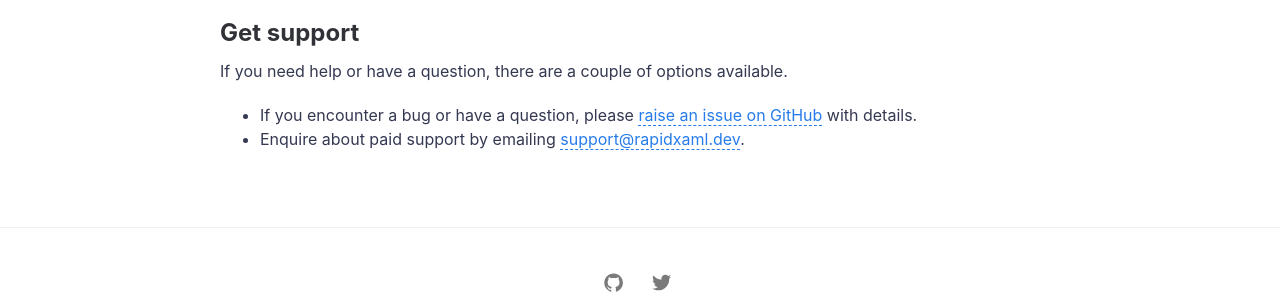
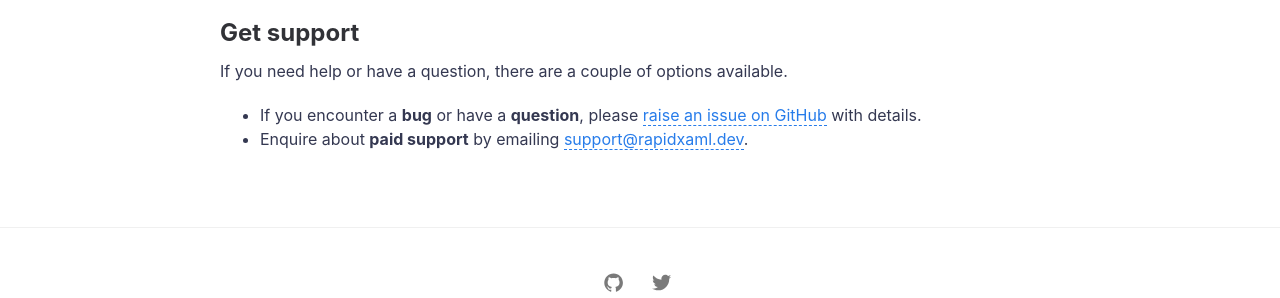
Before and after one commit to mrlacey/RapidXamlDev, a Jekyll site: the page built from support.md, in a window 1280 px wide. Shown: the part 1105-1403 px from the top of the page. Built offline with Jekyll 4.4.1, drawn with Linux system fonts in a browser that asks for light colours.

Commit message:
highlight key words

```diff
--- a/support.md
+++ b/support.md
@@ -33,5 +33,5 @@ If you're using these tools as part of professional development, consider paying
 
 If you need help or have a question, there are a couple of options available.
 
-- If you encounter a bug or have a question, please [raise an issue on GitHub](https://github.com/mrlacey/Rapid-XAML-Toolkit/issues/new/choose) with details.
-- Enquire about paid support by emailing [support@rapidxaml.dev](mailto:support@rapidxaml.dev).
+- If you encounter a **bug** or have a **question**, please [raise an issue on GitHub](https://github.com/mrlacey/Rapid-XAML-Toolkit/issues/new/choose) with details.
+- Enquire about **paid support** by emailing [support@rapidxaml.dev](mailto:support@rapidxaml.dev).
```
